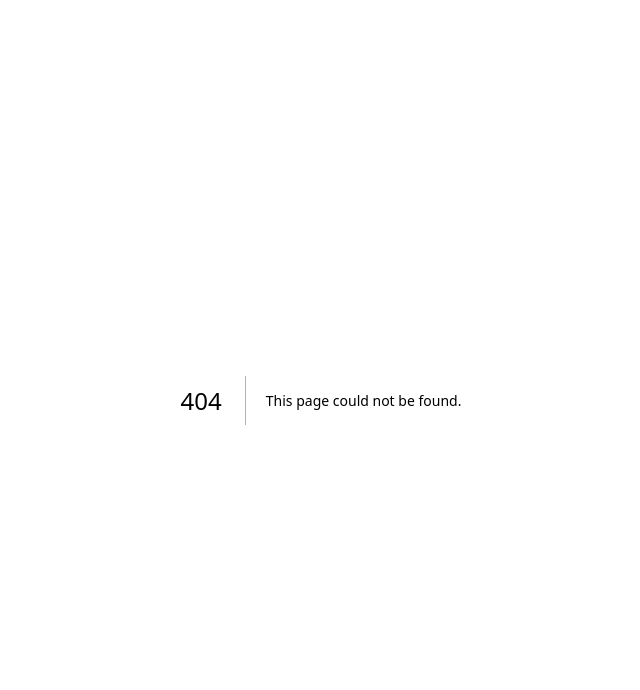
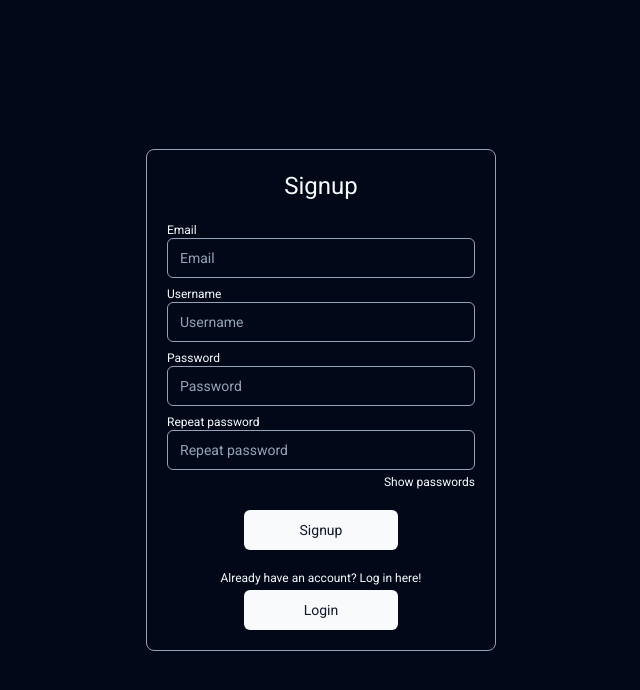
Before and after one commit to CornyCapacitor/threadnest-frontend, a Next.js app: page /signup in a window 1280 px wide. Before the commit this address had no page. Shown: the top 690 px of the page, without its empty margins (319-959 px from the left). Built offline with nearby package versions, Linux system fonts and the light colour scheme.

Commit message:
signup page setup & minor changes to login page

```diff
--- a/src/app/login/page.tsx
+++ b/src/app/login/page.tsx
@@ -4,6 +4,7 @@ import { userAtom } from "@/atoms/userAtom"
 import { Button } from "@/components/ui/button"
 import { Input } from "@/components/ui/input"
 import { useAtom } from "jotai"
+import { useRouter } from "next/navigation"
 import { useState } from "react"
 
 const LoginPage = () => {
@@ -12,6 +13,8 @@ const LoginPage = () => {
   const [showPassword, setShowPassword] = useState(false)
   const [error, setError] = useState<string | null>(null)
   const [user, setUser] = useAtom(userAtom)
+
+  const router = useRouter()
 
   const loginUser = async (email: string, password: string) => {
     try {
@@ -45,6 +48,12 @@ const LoginPage = () => {
     loginUser(email, password)
   }
 
+  const handleRedirect = (e: { preventDefault: () => void }) => {
+    e.preventDefault()
+
+    router.push('/signup')
+  }
+
   if (!user) return (
     <main className="flex min-h-screen flex-col items-center justify-center p-24">
       <form onSubmit={handleSubmit} className="flex flex-col items-center min-w-[350px] p-5 border-solid border-slate-400 border rounded-lg">
@@ -54,8 +63,10 @@ const LoginPage = () => {
         <label htmlFor="password" className="self-start text-xs mt-2">Password</label>
         <Input type={showPassword ? "text" : "password"} placeholder="Password" id="password" value={password} onChange={(e) => setPassword(e.target.value)} className="border-slate-400" />
         <p className="text-xs self-end ml-1 mt-1 cursor-pointer" onClick={() => setShowPassword(!showPassword)}>{showPassword ? 'Hide password' : 'Show password'}</p>
-        <Button type="submit" className="w-[50%] mt-5">Login</Button>
+        <Button id="login" type="submit" className="w-[50%] mt-5">Login</Button>
         {error && <h1 className="text-sm mt-2 text-red-500">{error}</h1>}
+        <p className="text-xs mt-5">New user? Sign up now!</p>
+        <Button id="signup" onClick={handleRedirect} className="w-[50%] mt-1">Signup</Button>
       </form>
     </main>
   )
--- /dev/null
+++ b/src/app/signup/page.tsx
@@ -0,0 +1,90 @@
+'use client'
+
+import { userAtom } from "@/atoms/userAtom"
+import { Button } from "@/components/ui/button"
+import { Input } from "@/components/ui/input"
+import { useAtom } from "jotai"
+import { useRouter } from "next/navigation"
+import { useEffect, useState } from "react"
+
+const SignupPage = () => {
+  const [email, setEmail] = useState('')
+  const [password, setPassword] = useState('')
+  const [passwordRepeat, setPasswordRepeat] = useState('')
+  const [username, setUsername] = useState('')
+  const [showPasswords, setShowPasswords] = useState(false)
+  const [error, setError] = useState<string | null>(null)
+  const [user, setUser] = useAtom(userAtom)
+
+  const router = useRouter()
+
+  const signupUser = async (email: string, password: string, username: string) => {
+    try {
+      const response = await fetch('https://threadnest-backend.onrender.com/api/users/signup', {
+        method: 'POST',
+        headers: {
+          'Content-Type': 'application/json',
+        },
+        body: JSON.stringify({ email, password, username }),
+      });
+
+      if (response.ok) {
+        const data = await response.json();
+        console.log(data)
+        setUser(data)
+        setEmail('')
+        setPassword('')
+        setPasswordRepeat('')
+        setUsername('')
+        setShowPasswords(false)
+        setError(null)
+      } else {
+        const data = await response.json()
+        setError(data.error)
+      }
+    } catch (error) {
+      console.error('Error:', error);
+    }
+  }
+
+  const handleSubmit = (e: React.FormEvent<HTMLFormElement>) => {
+    e.preventDefault()
+
+    signupUser(email, password, username)
+  }
+
+  const handleRedirect = (e: { preventDefault: () => void }) => {
+    e.preventDefault()
+
+    router.push('/login')
+  }
+
+  useEffect(() => {
+    if (user) {
+      router.push('/login')
+    }
+  }, [user, router])
+
+  if (!user) return (
+    <main className="flex min-h-screen flex-col items-center justify-center p-24">
+      <form onSubmit={handleSubmit} className="flex flex-col items-center min-w-[350px] p-5 border-solid border-slate-400 border rounded-lg">
+        <h1 className="text-2xl">Signup</h1>
+        <label htmlFor="email" className="self-start text-xs mt-5">Email</label>
+        <Input type="email" placeholder="Email" id="email" value={email} onChange={(e) => setEmail(e.target.value)} className="border-slate-400" />
+        <label htmlFor="username" className="self-start text-xs mt-2">Username</label>
+        <Input type="text" placeholder="Username" id="username" value={username} onChange={(e) => setUsername(e.target.value)} className="border-slate-400" />
+        <label htmlFor="password" className="self-start text-xs mt-2">Password</label>
+        <Input type={showPasswords ? "text" : "password"} placeholder="Password" id="password" value={password} onChange={(e) => setPassword(e.target.value)} className="border-slate-400" />
+        <label htmlFor="passwordRepeat" className="self-start text-xs mt-2">Repeat password</label>
+        <Input type={showPasswords ? "text" : "password"} placeholder="Repeat password" id="passwordRepeat" value={passwordRepeat} onChange={(e) => setPasswordRepeat(e.target.value)} className="border-slate-400" />
+        <p className="text-xs self-end ml-1 mt-1 cursor-pointer" onClick={() => setShowPasswords(!showPasswords)}>{showPasswords ? 'Hide passwords' : 'Show passwords'}</p>
+        <Button type="submit" className="w-[50%] mt-5">Signup</Button>
+        {error && <h1 className="text-sm mt-2 text-red-500">{error}</h1>}
+        <p className="text-xs mt-5">Already have an account? Log in here!</p>
+        <Button id="login" onClick={handleRedirect} className="w-[50%] mt-1">Login</Button>
+      </form>
+    </main>
+  )
+}
+
+export default SignupPage
```
